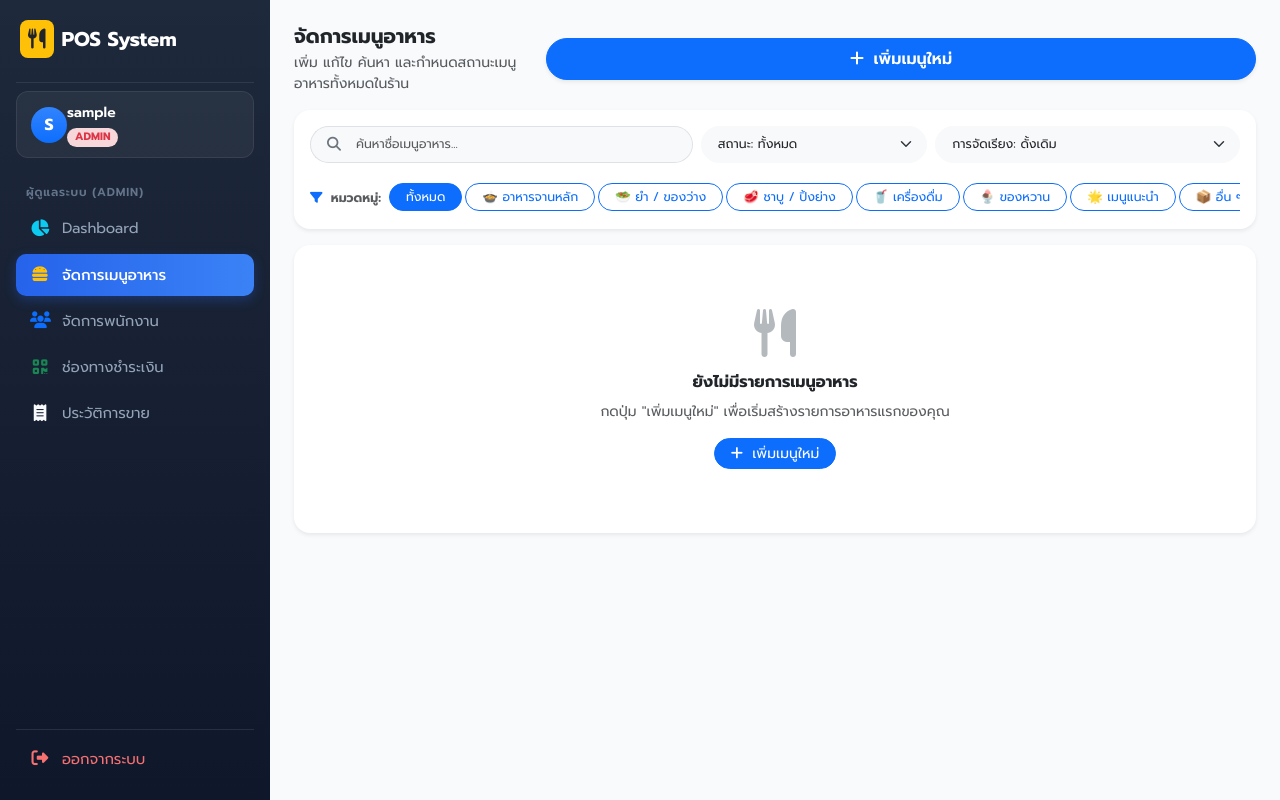
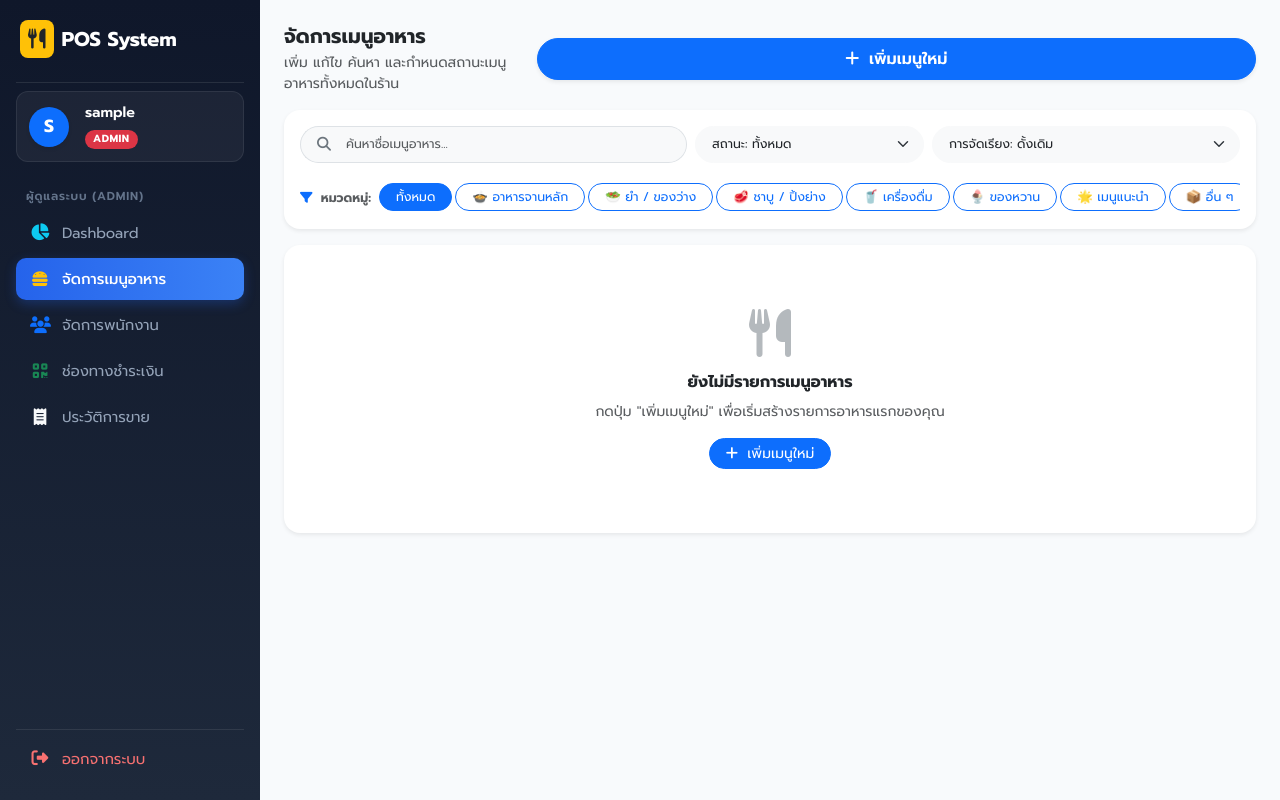
Before and after one commit to warispinyodom/Restaurant-Management, a Flask app: page /admin/menu in a window 1280 px wide. Run offline with Flask 3, Linux system fonts and the light colour scheme; the visitor is signed in with stand-in values (Sample User, id 1); data that the repository does not hold is empty; some libraries are stand-ins or nearby versions.

Commit message:
อัปเดต base navbar

```diff
--- a/templates/base.html
+++ b/templates/base.html
@@ -17,8 +17,9 @@
 
     <style>
         :root {
-            --sidebar-width: 270px;
+            --sidebar-width: 260px;
             --primary-blue: #2563eb;
+            --bg-main: #f8fafc;
         }
 
         * {
@@ -26,10 +27,12 @@
         }
 
         body {
-            background-color: #f8fafc;
+            background-color: var(--bg-main);
             font-family: 'Prompt', -apple-system, BlinkMacSystemFont, sans-serif;
             color: #334155;
             overflow-x: hidden;
+            margin: 0;
+            padding: 0;
         }
 
         /* โครงสร้าง Container หลัก */
@@ -41,18 +44,17 @@
 
         /* โครงสร้าง Sidebar พื้นฐาน */
         .sidebar {
-            background: linear-gradient(180deg, #1e293b 0%, #0f172a 100%);
+            background: linear-gradient(180deg, #0f172a 0%, #1e293b 100%);
             width: var(--sidebar-width);
-            z-index: 1045;
+            flex-shrink: 0;
         }
 
-        /* --- 1. สไตล์สำหรับจอคอมพิวเตอร์ / แท็บเล็ตใหญ่ (Desktop >= 768px) --- */
+        /* --- 1. สำหรับจอ Desktop / Tablet ใหญ่ (>= 768px) --- */
         @media (min-width: 768px) {
             .sidebar {
                 position: sticky;
                 top: 0;
                 height: 100vh;
-                flex-shrink: 0;
                 overflow-y: auto;
             }
 
@@ -63,15 +65,10 @@
             }
         }
 
-        /* --- 2. สไตล์สำหรับจอมือถือ (Mobile < 768px) --- */
+        /* --- 2. สำหรับจอมือถือ (< 768px) --- */
         @media (max-width: 767.98px) {
             .app-container {
                 flex-direction: column;
-            }
-
-            .sidebar {
-                position: fixed !important;
-                height: 100% !important;
             }
 
             .main-content {
@@ -80,12 +77,12 @@
             }
         }
 
-        /* Profile Box */
+        /* User Profile Box */
         .user-profile-box {
             background: rgba(255, 255, 255, 0.05);
             border: 1px solid rgba(255, 255, 255, 0.08);
             border-radius: 12px;
-            padding: 10px 14px;
+            padding: 12px;
             margin-bottom: 16px;
         }
 
@@ -157,8 +154,8 @@
 
 <body>
     <!-- Top Navbar เฉพาะจอมือถือ (< 768px) -->
-    <nav class="navbar navbar-dark bg-dark d-md-none px-3 shadow-sm sticky-top">
-        <span class="navbar-brand fw-bold d-flex align-items-center gap-2 mb-0">
+    <nav class="navbar navbar-dark bg-dark d-md-none px-3 shadow-sm sticky-top" style="background-color: #0f172a !important;">
+        <span class="navbar-brand fw-bold d-flex align-items-center gap-2 mb-0 fs-6">
             <i class="fas fa-utensils text-warning"></i> POS System
         </span>
         <button class="navbar-toggler border-0 shadow-none px-2" type="button" data-bs-toggle="offcanvas"
@@ -169,8 +166,7 @@
 
     <div class="app-container">
         <!-- Sidebar Navigation -->
-        <div class="offcanvas-md offcanvas-start sidebar text-white p-3 d-flex flex-column" id="sidebarMenu"
-            tabindex="-1">
+        <div class="offcanvas-md offcanvas-start sidebar text-white p-3 d-flex flex-column" id="sidebarMenu" tabindex="-1">
 
             <!-- Header โลโก้ -->
             <div class="d-flex align-items-center justify-content-between mb-3 px-1 pt-1">
@@ -189,23 +185,34 @@
 
             <!-- Profile Info (แสดงเฉพาะผู้ที่เข้าสู่ระบบแล้ว) -->
             {% if session.get('username') %}
-            <div class="user-profile-box d-flex align-items-center gap-2.5">
-                <div class="bg-primary bg-gradient text-white rounded-circle d-flex align-items-center justify-content-center fw-bold"
-                    style="width: 36px; height: 36px; min-width: 36px;">
+            <div class="user-profile-box d-flex align-items-center gap-3">
+                <!-- วงกลม Avatar -->
+                <div class="bg-primary text-white rounded-circle d-flex align-items-center justify-content-center fw-bold flex-shrink-0 shadow-sm"
+                    style="width: 40px; height: 40px; min-width: 40px; font-size: 1.1rem;">
                     {{ session.get('username')[0] | upper }}
                 </div>
-                <div class="overflow-hidden">
-                    <div class="fw-semibold text-white text-truncate small">{{ session.get('username') }}</div>
-                    <span
-                        class="badge bg-{{ 'danger' if session.get('role') == 'admin' else ('info' if session.get('role') == 'staff' else 'success') }}-subtle text-{{ 'danger' if session.get('role') == 'admin' else ('info' if session.get('role') == 'staff' else 'success') }} rounded-pill px-2 py-0.5"
-                        style="font-size: 0.675rem;">
-                        {{ session.get('role') | upper }}
-                    </span>
+                <!-- รายละเอียดชื่อและสิทธิ์ -->
+                <div class="d-flex flex-column justify-content-center overflow-hidden">
+                    <div class="fw-semibold text-white text-truncate mb-1" style="font-size: 0.9rem; line-height: 1.2;">
+                        {{ session.get('username') }}
+                    </div>
+                    <div>
+                        {% if session.get('role') == 'admin' %}
+                            <span class="badge bg-danger text-white rounded-pill px-2 py-1"
+                                style="font-size: 0.65rem; font-weight: 700; letter-spacing: 0.5px;">ADMIN</span>
+                        {% elif session.get('role') == 'staff' %}
+                            <span class="badge bg-info text-dark rounded-pill px-2 py-1"
+                                style="font-size: 0.65rem; font-weight: 700; letter-spacing: 0.5px;">STAFF</span>
+                        {% else %}
+                            <span class="badge bg-success text-white rounded-pill px-2 py-1"
+                                style="font-size: 0.65rem; font-weight: 700; letter-spacing: 0.5px;">CUSTOMER</span>
+                        {% endif %}
+                    </div>
                 </div>
             </div>
             {% endif %}
 
-            <!-- Navigation Links แยกตาม Role อย่างชัดเจน -->
+            <!-- Navigation Links -->
             <div class="nav flex-column mb-auto">
 
                 <!-- 1. ADMIN MENU -->
@@ -260,7 +267,7 @@
                     <i class="fas fa-store text-success"></i> <span>หน้าหลัก / สั่งอาหาร</span>
                 </a>
 
-                <!-- 4. GUEST MENU (ยังไม่ได้เข้าสู่ระบบ) -->
+                <!-- 4. GUEST MENU -->
                 {% else %}
                 <div class="menu-section-label">เข้าสู่ระบบ</div>
 
@@ -277,7 +284,7 @@
 
             </div>
 
-            <!-- ปุ่มออกจากระบบด้านล่าง (แสดงเฉพาะเมื่อเข้าสู่ระบบแล้ว) -->
+            <!-- ปุ่มออกจากระบบด้านล่าง -->
             {% if session.get('username') %}
             <div class="mt-auto pt-2 border-top border-secondary border-opacity-25">
                 <a href="{{ url_for('signout') }}" class="nav-link-custom text-danger">
@@ -312,24 +319,21 @@
 
     <!-- Bootstrap Bundle JS -->
     <script src="https://cdn.jsdelivr.net/npm/bootstrap@5.3.0/dist/js/bootstrap.bundle.min.js"></script>
-    <!-- Chart.js -->
+    <!-- Chart.js CDN -->
     <script src="https://cdn.jsdelivr.net/npm/chart.js"></script>
-
     <!-- SweetAlert2 CDN -->
     <script src="https://cdn.jsdelivr.net/npm/sweetalert2@11"></script>
 
     <script>
-        // 1. ฟังก์ชันแสดงการแจ้งเตือน (Alert Replacement)
         function showNotification(icon, title, text = '') {
             return Swal.fire({
-                icon: icon, // 'success', 'error', 'warning', 'info'
+                icon: icon,
                 title: title,
                 text: text,
                 confirmButtonColor: '#2563eb'
             });
         }
 
-        // 2. ฟังก์ชันยืนยันการทำรายการ Sensitive (Confirm Replacement)
         function confirmAction(title, text, onConfirmCallback, icon = 'warning', confirmText = 'ยืนยัน', cancelText = 'ยกเลิก') {
             Swal.fire({
                 title: title,
```
